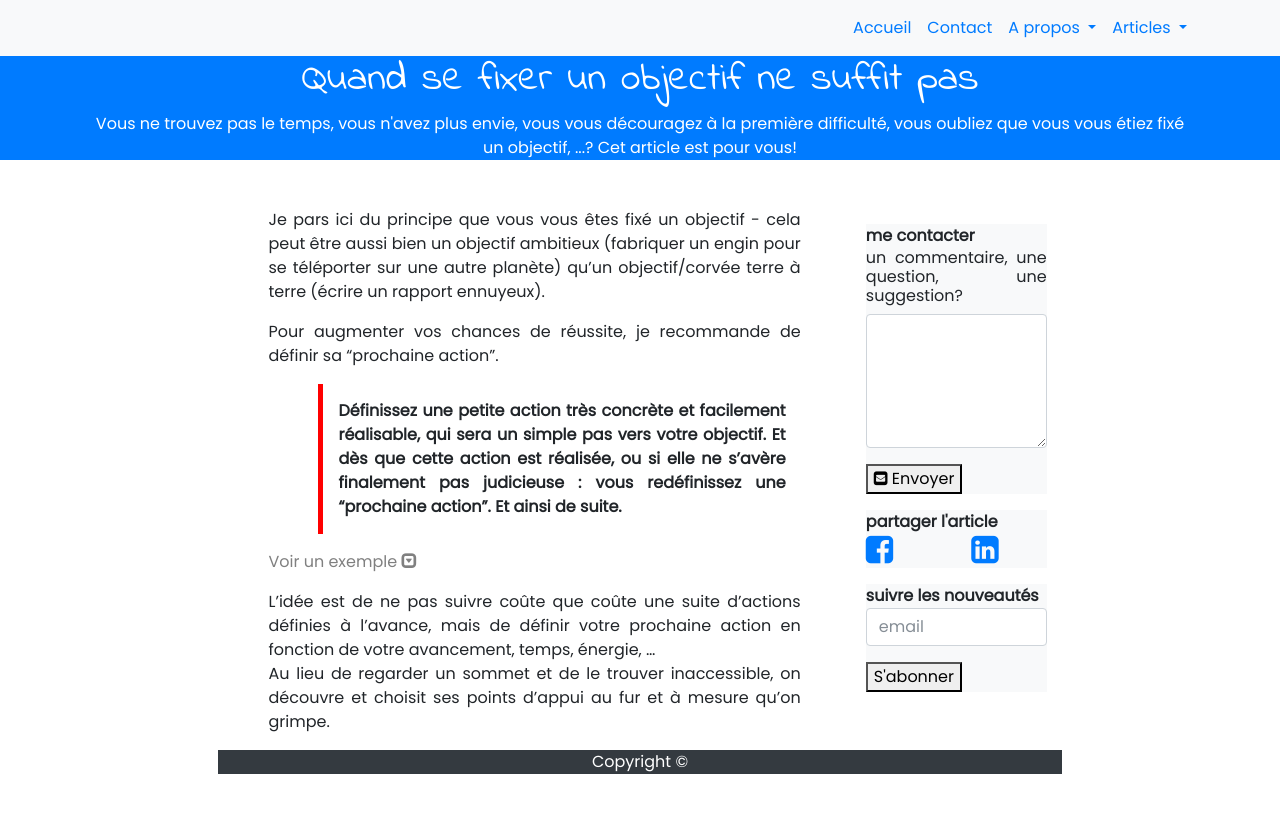
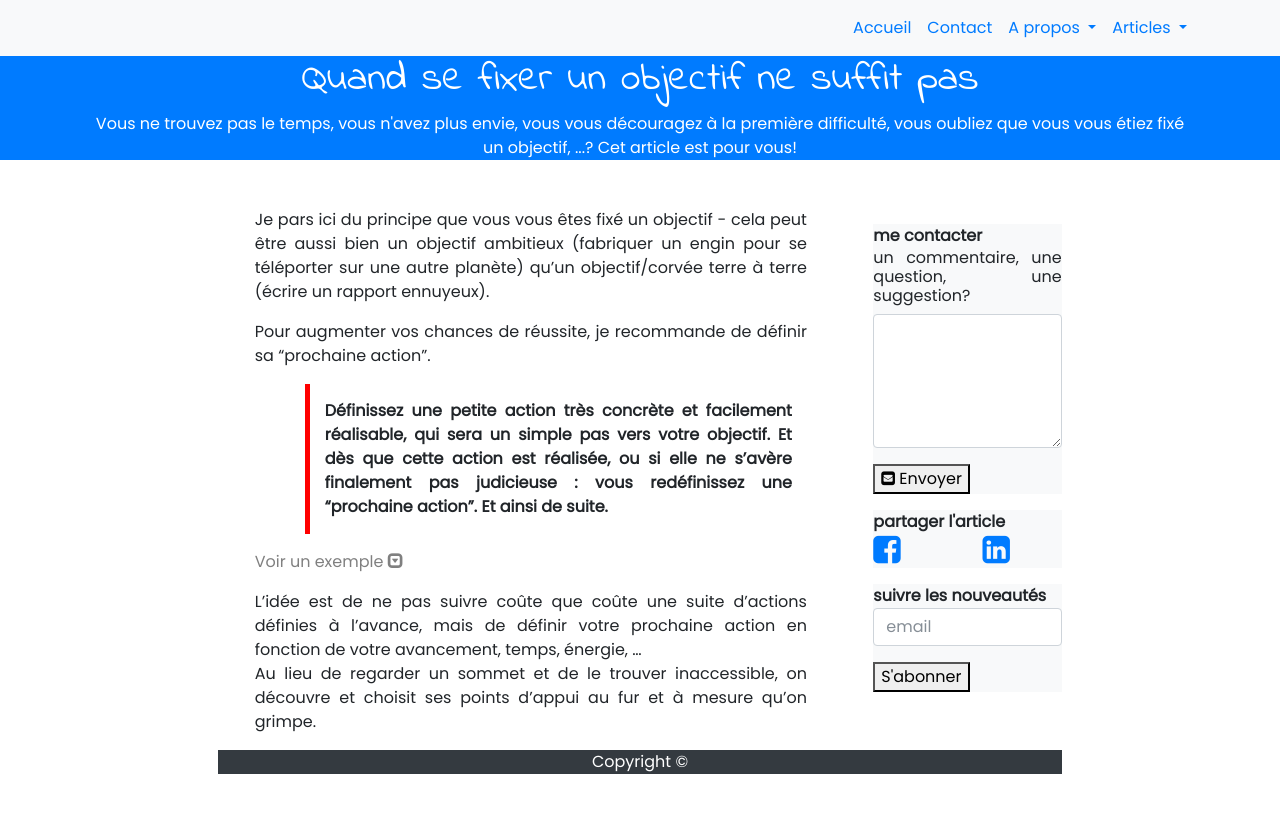
Before and after one commit to OrgaEvolutions/Nathoup.github.io, a Jekyll site: the page built from articles/prochaine_action.html, in a window 1280 px wide. Shown: the top 813 px of the page. Built offline with Jekyll 4.4.1, drawn with Linux system fonts in a browser that asks for light colours; nearby versions of some CDN libraries; some web fonts are replaced.

Commit message:
Update article.html

```diff
--- a/_layouts/article.html
+++ b/_layouts/article.html
@@ -3,9 +3,8 @@ layout: default
 ---
 
 <article>
- <div class="container">
     <div class="row">
-       <div class="col-md-8 col-sm-10 mx-auto">
+       <div class="col-md-8 mx-auto">
         {{ content }}
        </div>
 
@@ -60,7 +59,6 @@ layout: default
 
         </div>
     </div>
- </div>
 </article>
 
 {% include footer.html %}
```
